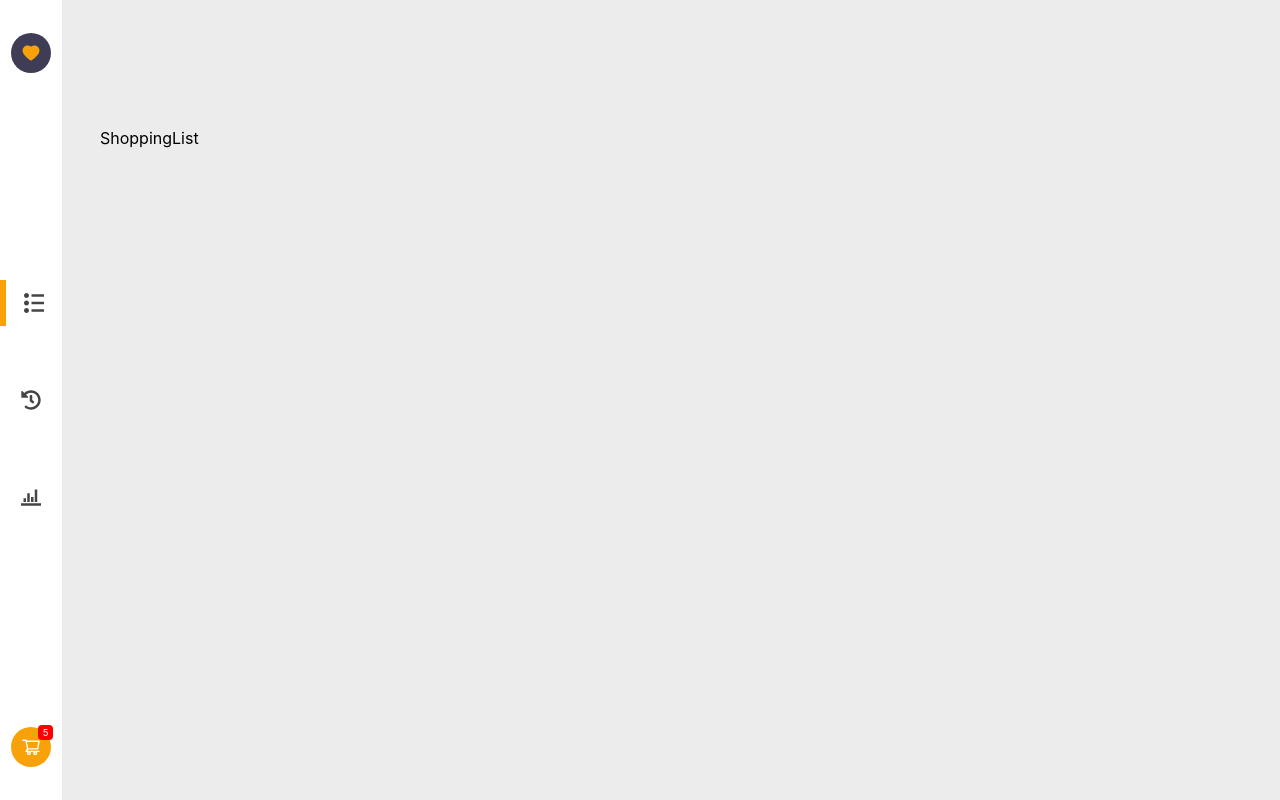
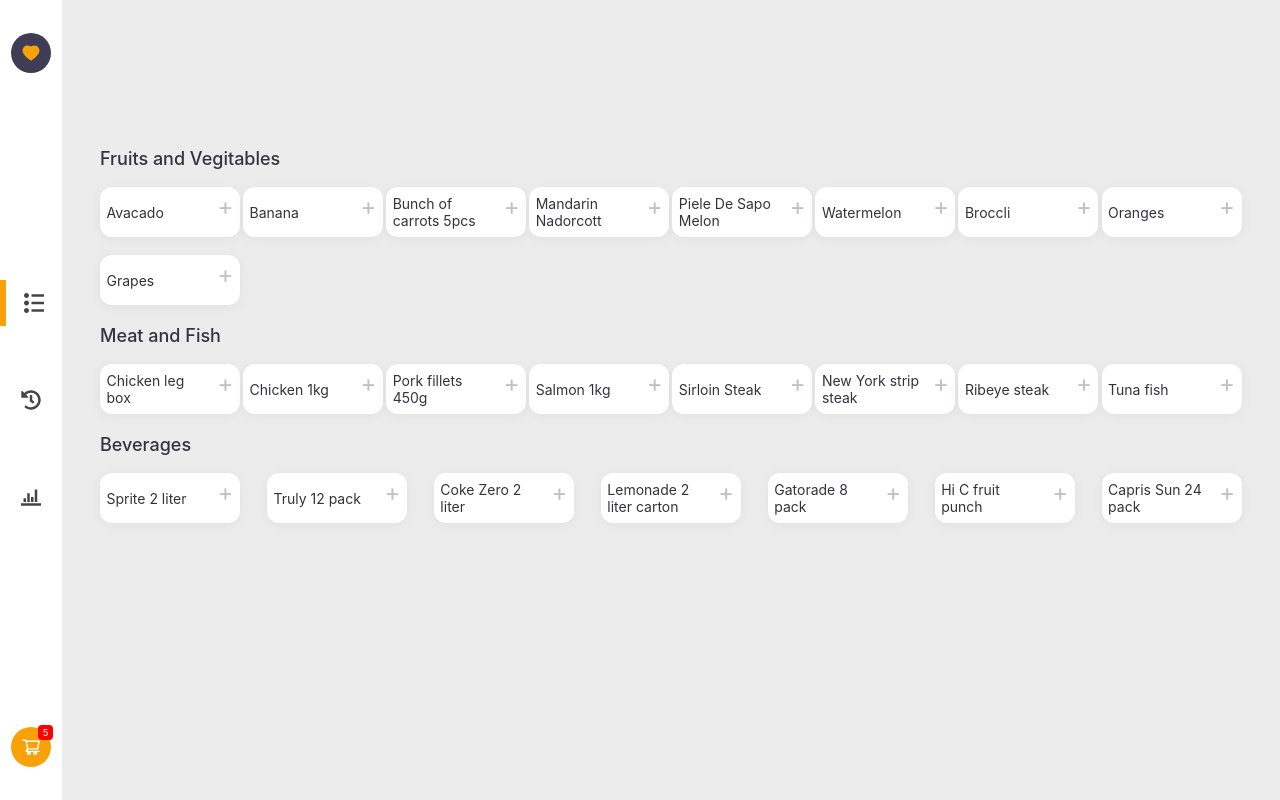
Before and after one commit to ZounMedia/shoppingify, a Next.js app in the folder client/: page / in a window 1280 px wide. Built offline with nearby package versions, Linux system fonts and the light colour scheme.

Commit message:
complete shopping list styles

```diff
--- /dev/null
+++ b/client/src/common/styles/CategoryList.module.scss
@@ -0,0 +1,14 @@
+.container {
+  width: 100%;
+  height: auto;
+  display: flex;
+  justify-content: space-between;
+  flex-wrap: wrap;
+
+  .category {
+    width: 100%;
+    font-size: 18px;
+    font-weight: 500;
+    margin-top: 20px;
+  }
+}
--- a/client/src/common/styles/ShoppingItem.module.scss
+++ b/client/src/common/styles/ShoppingItem.module.scss
@@ -0,0 +1,26 @@
+@import "./colors.module.scss";
+
+.container {
+  display: flex;
+  justify-content: space-around;
+  align-items: center;
+  height: 50px;
+  min-height: 50px;
+  max-height: 70px;
+  width: 140px;
+  background-color: $white;
+  box-shadow: 0px 2px 12px rgba(0, 0, 0, 0.05);
+  border-radius: 12px;
+  margin-top: 18px;
+
+  .name {
+    font-size: 14px;
+    width: 70%;
+  }
+
+  .plus {
+    font-size: 1.5rem;
+    color: $lightgrey;
+    margin-top: -12px;
+  }
+}
--- /dev/null
+++ b/client/src/common/styles/ShoppingList.module.scss
@@ -0,0 +1,7 @@
+@import "colors.module.scss";
+
+.container {
+  width: 100%;
+  height: auto;
+  margin-bottom: 30px;
+}
--- a/client/src/common/styles/colors.module.scss
+++ b/client/src/common/styles/colors.module.scss
@@ -4,5 +4,6 @@ $primary-button: #56ccf2;
 $main-background: #edecec;
 $secondary-background: #fff0de;
 $white: white;
+$lightgrey: #c1c1c4;
 $red: red;
 $text: #34333a;
--- a/client/src/common/styles/globals.scss
+++ b/client/src/common/styles/globals.scss
@@ -1,9 +1,12 @@
+@import "./colors.module.scss";
+
 html,
 body {
   padding: 0;
   margin: 0;
   font-family: -apple-system, BlinkMacSystemFont, Segoe UI, Roboto, Oxygen,
     Ubuntu, Cantarell, Fira Sans, Droid Sans, Helvetica Neue, sans-serif;
+  color: $text;
 }
 
 a {
--- a/client/src/modules/shopping-list/ShoppingList.tsx
+++ b/client/src/modules/shopping-list/ShoppingList.tsx
@@ -1,7 +1,16 @@
+import CategoryList from "./components/CategoryList";
 import { FC } from "react";
+import { shoppingItems } from "./data";
+import styles from "@styles/ShoppingList.module.scss";
 
 const ShoppingList: FC = () => {
-  return <div>ShoppingList</div>;
+  return (
+    <div className={styles.container}>
+      <CategoryList category="Fruits and Vegitables" items={shoppingItems} />
+      <CategoryList category="Meat and Fish" items={shoppingItems} />
+      <CategoryList category="Beverages" items={shoppingItems} />
+    </div>
+  );
 };
 
 export default ShoppingList;
--- /dev/null
+++ b/client/src/modules/shopping-list/components/CategoryList.tsx
@@ -0,0 +1,29 @@
+import { FC } from "react";
+import ShoppingItem from "./ShoppingItem";
+import styles from "@styles/CategoryList.module.scss";
+
+interface Item {
+  category: string;
+  name: string;
+}
+
+interface Props {
+  category: string;
+  items: Item[];
+}
+
+const CategoryList: FC<Props> = ({ category, items }) => {
+  return (
+    <div className={styles.container}>
+      <div className={styles.category}>{category}</div>
+      {items &&
+        items
+          .filter((item: Item) => item.category === category)
+          .map((item: Item, idx: number) => (
+            <ShoppingItem key={idx} name={item.name} />
+          ))}
+    </div>
+  );
+};
+
+export default CategoryList;
--- a/client/src/modules/shopping-list/components/ShoppingItem.tsx
+++ b/client/src/modules/shopping-list/components/ShoppingItem.tsx
@@ -1,11 +1,17 @@
 import { FC } from "react";
+import styles from "@styles/ShoppingItem.module.scss";
 
 interface Props {
-  title: string;
+  name: string;
 }
 
-const ShoppingItem: FC<Props> = ({ title }) => {
-  return <div>ShoppingItem</div>;
+const ShoppingItem: FC<Props> = ({ name }) => {
+  return (
+    <div className={styles.container}>
+      <div className={styles.name}>{name}</div>
+      <div className={styles.plus}>+</div>
+    </div>
+  );
 };
 
 export default ShoppingItem;
```
Also changed, not shown: client/src/modules/shopping-list/components/ShoppingItems.tsx (deleted, +0 -7 lines).
